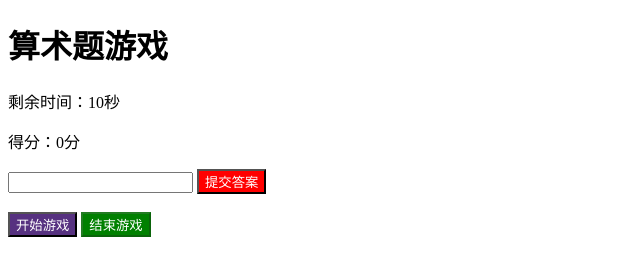
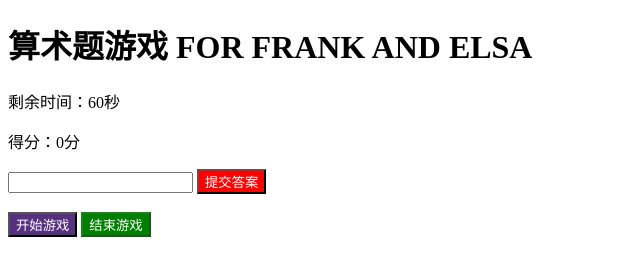
Before and after one commit to wandouprincess/wandouprincess.github.io, a plain HTML site: page index.html in a window 1280 px wide. Shown: the whole page, without its empty margins (0-640 px from the left). Drawn offline with Linux system fonts and the light colour scheme.

Commit message:
Update index.html
CHANGE THE BODY

```diff
--- a/index.html
+++ b/index.html
@@ -130,8 +130,8 @@
 	</style>
 </head>
 <body>
-	<h1>算术题游戏</h1>
-	<p id="timer">剩余时间：10秒</p>
+	<h1>算术题游戏 FOR FRANK AND ELSA</h1>
+	<p id="timer">剩余时间：60秒</p>
 	<p id="score">得分：0分</p>
 	<p id="question"></p>
 	<input type="text" id="answer">
```
